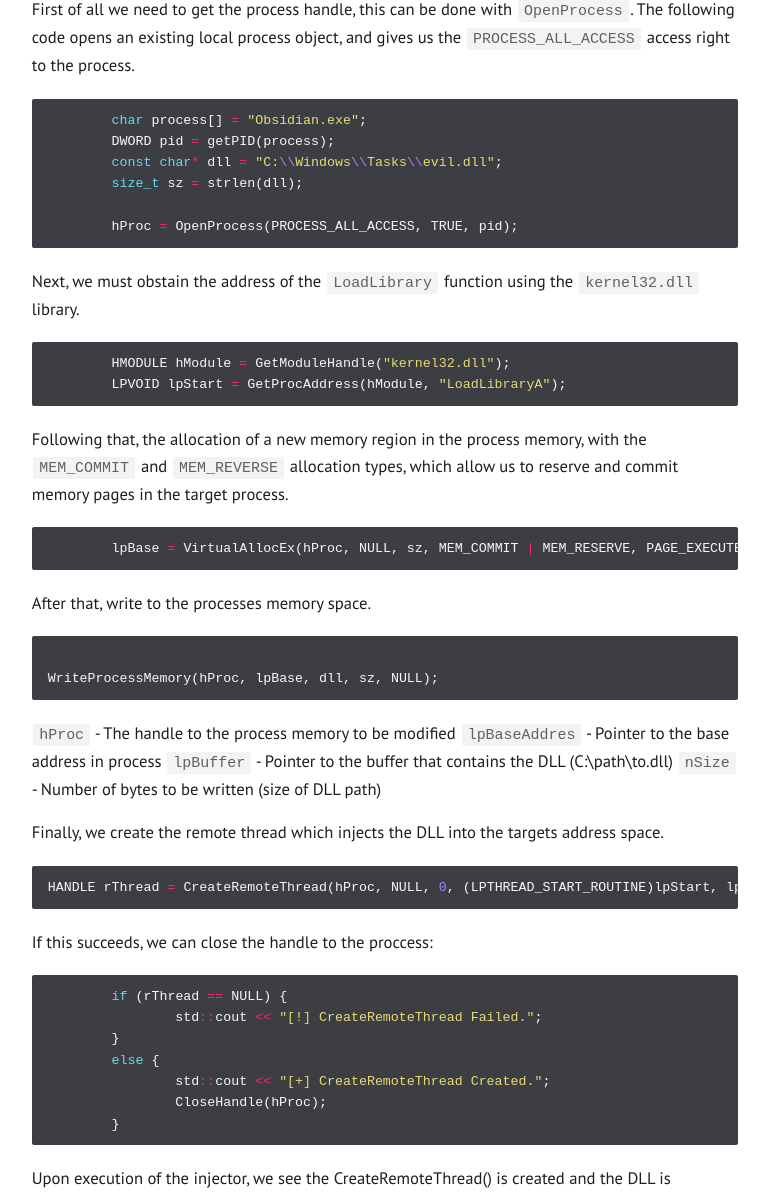
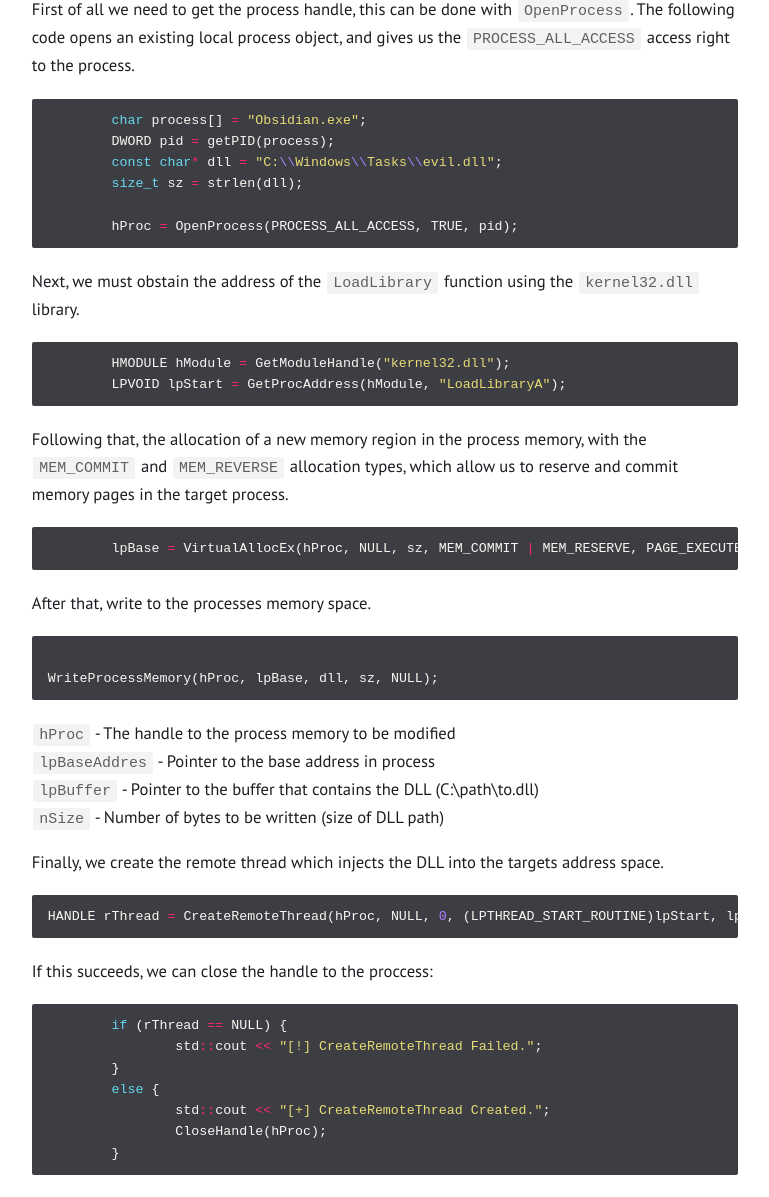
Before and after one commit to Win32k/Win32k.github.io, a Jekyll site: the page built from _posts/2022-02-13-Dll-Injection.md, in a window 1280 px wide. Shown: the part 2898-4095 px from the top of the page, without its empty margins (255-1024 px from the left). Built offline with Jekyll 4.4.1, drawn with Linux system fonts in a browser that asks for light colours; comment, search, counter and statistics services are not loaded.

Commit message:
Update and rename 2022-02-13-DllInjection.md to 2022-02-13-Dll-Injection.md

````diff
--- a/_posts/2022-02-13-DllInjection.md
+++ b/_posts/2022-02-13-Dll-Injection.md
@@ -116,10 +116,10 @@ After that, write to the processes memory space.
 WriteProcessMemory(hProc, lpBase, dll, sz, NULL);
 ```
 
-`hProc` - The handle to the process memory to be modified
-`lpBaseAddres` - Pointer to the base address in process
-`lpBuffer` - Pointer to the buffer that contains the DLL (C:\\path\\to.dll)
-`nSize` - Number of bytes to be written (size of DLL path)
+`hProc` - The handle to the process memory to be modified <br />
+`lpBaseAddres` - Pointer to the base address in process <br />
+`lpBuffer` - Pointer to the buffer that contains the DLL (C:\\path\\to.dll) <br />
+`nSize` - Number of bytes to be written (size of DLL path) <br />
 
 Finally, we create the remote thread which injects the DLL into the targets address space.
 
````
